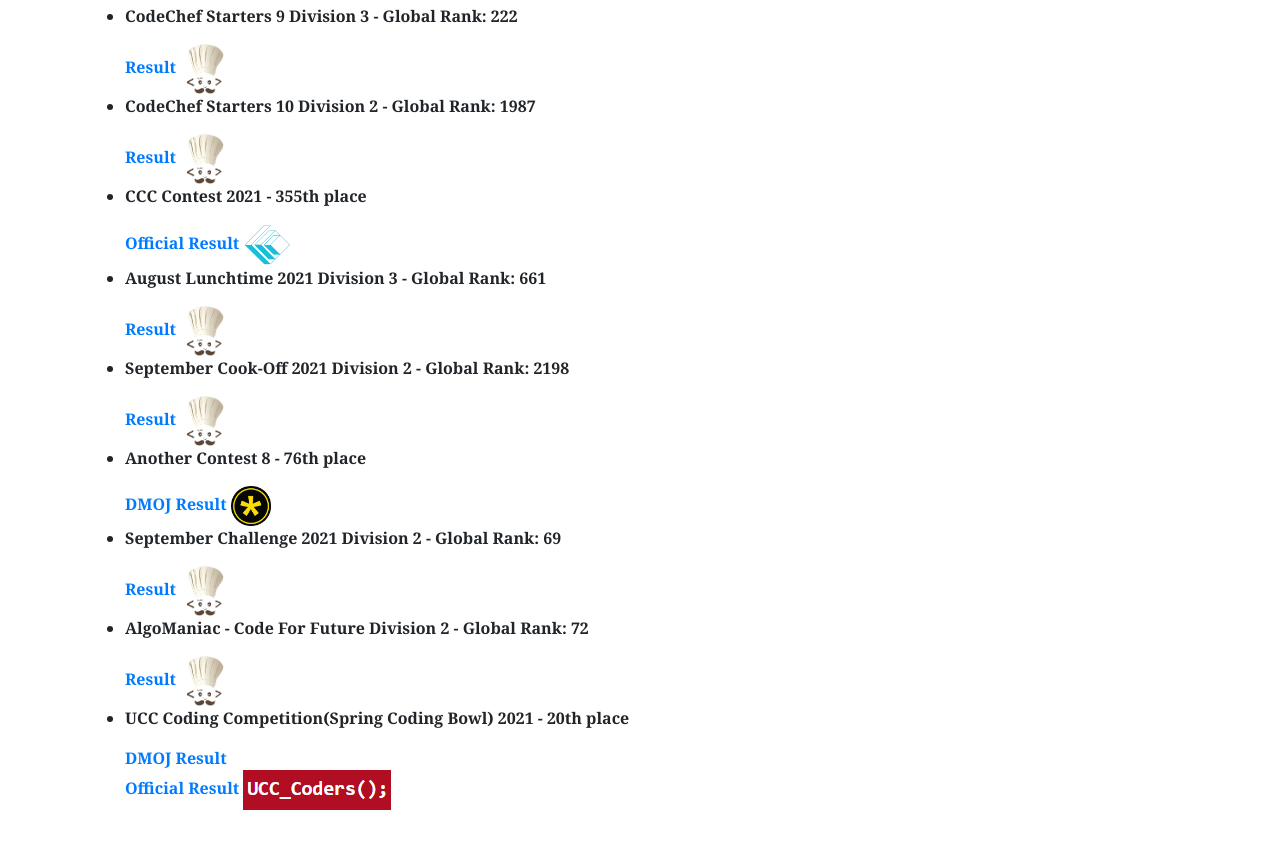
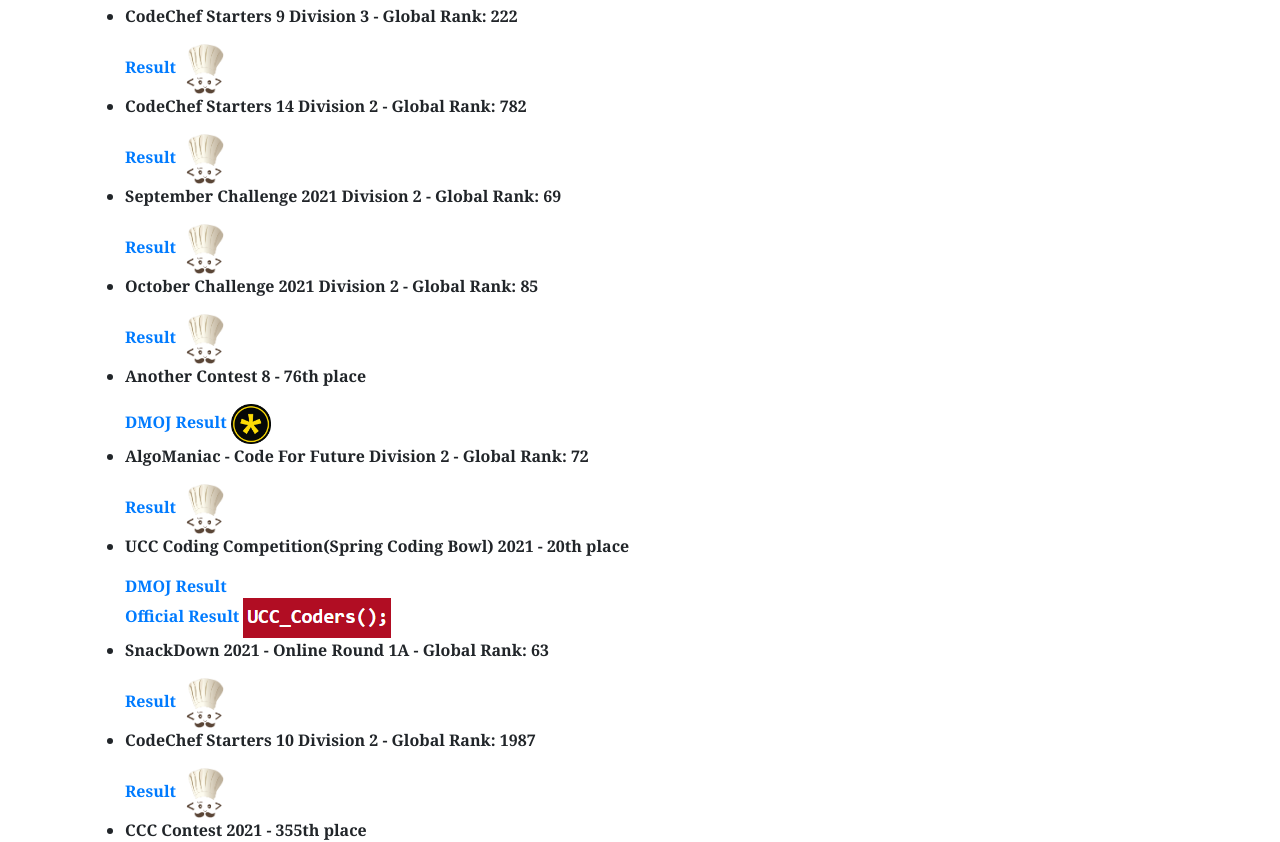
Before and after one commit to TommyPang/PersonalWebsite, a plain HTML site: page contests.html in a window 1280 px wide. Shown: the part 112-954 px from the top of the page. Drawn offline with nearby package versions, Linux system fonts and the light colour scheme.

Commit message:
update contest and publication

```diff
--- a/contests.html
+++ b/contests.html
@@ -35,6 +35,50 @@
                 </li>
 
                 <li>
+                    <p>CodeChef Starters 14 Division 2 - Global Rank: 782</p>
+                    <a href="https://www.codechef.com/rankings/START14B?order=asc&search=saoge&sortBy=rank">Result</a>
+                    <img src="static/images/codechef.png" width="50" height="50">
+                </li>
+
+                <li>
+                    <p>September Challenge 2021 Division 2 - Global Rank: 69</p>
+                    <a href="https://www.codechef.com/rankings/SEPT21B?order=asc&search=saoge&sortBy=rank">Result</a>
+                    <img src="static/images/codechef.png" width="50" height="50">
+                </li>
+
+                <li>
+                    <p>October Challenge 2021 Division 2 - Global Rank: 85</p>
+                    <a href="https://www.codechef.com/rankings/OCT21B?order=asc&search=saoge&sortBy=rank">Result</a>
+                    <img src="static/images/codechef.png" width="50" height="50">
+                </li>
+
+                <li>
+                    <p>Another Contest 8 - 76th place</p>
+                    <a href="https://dmoj.ca/contest/acc8/ranking/">DMOJ Result</a>
+                    <img src="static/images/dmoj.png" width="40" height="40">
+                </li>
+
+                <li>
+                    <p>AlgoManiac - Code For Future Division 2 - Global Rank: 72</p>
+                    <a href="https://www.codechef.com/rankings/CDMN21B?order=asc&search=saoge&sortBy=rank">Result</a>
+                    <img src="static/images/codechef.png" width="50" height="50">
+                </li>
+
+                <li>
+                    <p>UCC Coding Competition(Spring Coding Bowl) 2021 - 20th place</p>
+                    <a href="https://dmoj.ca/contest/ucc21/ranking/">DMOJ Result</a>
+                    <br>
+                    <a href="https://ucccoders.github.io/contest/2021/results.pdf">Official Result</a>
+                    <img src="static/images/ucc.PNG" width="148" height="40">
+                </li>
+
+                <li>
+                    <p>SnackDown 2021 - Online Round 1A - Global Rank: 63</p>
+                    <a href="https://www.codechef.com/rankings/SNCK1A21?order=asc&search=saoge&sortBy=rank">Result</a>
+                    <img src="static/images/codechef.png" width="50" height="50">
+                </li>
+
+                <li>
                     <p>CodeChef Starters 10 Division 2 - Global Rank: 1987</p>
                     <a href="https://www.codechef.com/rankings/START10B?order=asc&search=saoge&sortBy=rank">Result</a>
                     <img src="static/images/codechef.png" width="50" height="50">
@@ -59,30 +103,11 @@
                 </li>
 
                 <li>
-                    <p>Another Contest 8 - 76th place</p>
-                    <a href="https://dmoj.ca/contest/acc8/ranking/">DMOJ Result</a>
-                    <img src="static/images/dmoj.png" width="40" height="40">
-                </li>
-
-                <li>
-                    <p>September Challenge 2021 Division 2 - Global Rank: 69</p>
-                    <a href="https://www.codechef.com/rankings/SEPT21B?order=asc&search=saoge&sortBy=rank">Result</a>
+                    <p>SnackDown 2021 - Online Qualifiers - Global Rank: 1288</p>
+                    <a href="https://www.codechef.com/rankings/SNCKQL21?order=asc&search=saoge&sortBy=rank">Result</a>
                     <img src="static/images/codechef.png" width="50" height="50">
                 </li>
 
-                <li>
-                    <p>AlgoManiac - Code For Future Division 2 - Global Rank: 72</p>
-                    <a href="https://www.codechef.com/rankings/CDMN21B?order=asc&search=saoge&sortBy=rank">Result</a>
-                    <img src="static/images/codechef.png" width="50" height="50">
-                </li>
-
-                <li>
-                    <p>UCC Coding Competition(Spring Coding Bowl) 2021 - 20th place</p>
-                    <a href="https://dmoj.ca/contest/ucc21/ranking/">DMOJ Result</a>
-                    <br>
-                    <a href="https://ucccoders.github.io/contest/2021/results.pdf">Official Result</a>
-                    <img src="static/images/ucc.PNG" width="148" height="40">
-                </li>
 
             </ul>
         </div>
```
Also changed, not shown: error.html (+2 -0 lines), publications.html (+5 -1 lines).
